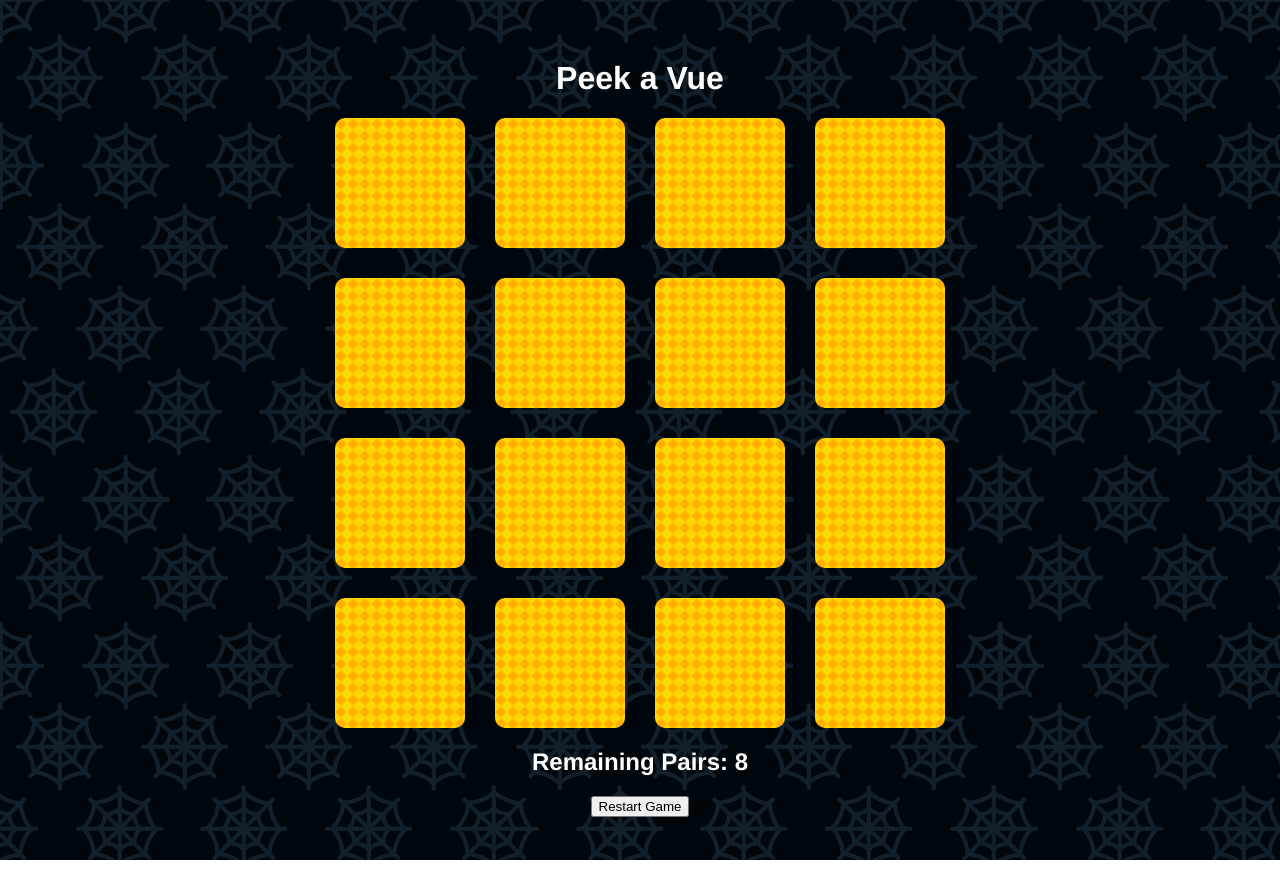
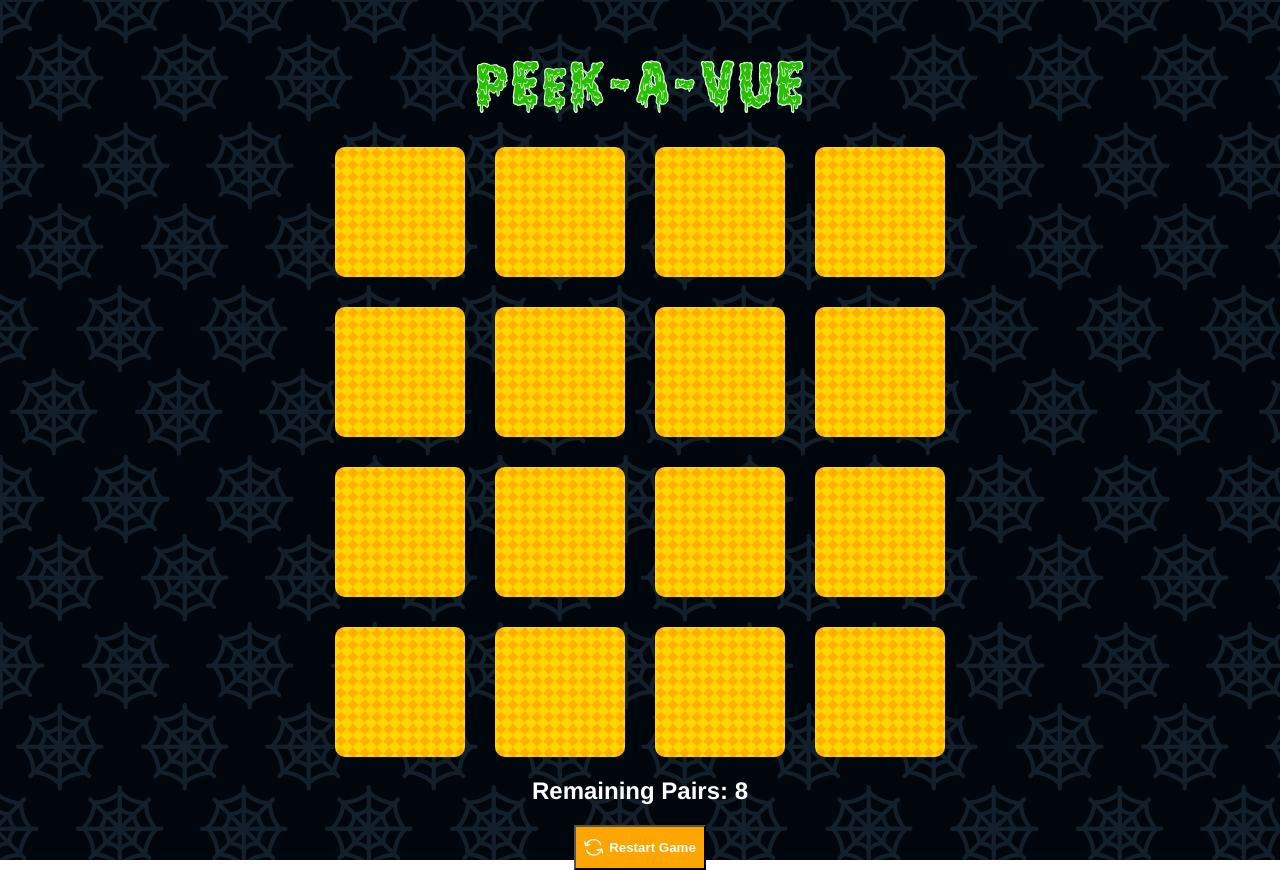
Before and after one commit to albertoaa/peek-a-vue, a Vue app: page / in a window 1280 px wide. Built offline with nearby package versions, Linux system fonts and the light colour scheme.

Commit message:
feat: add restart and title button styles

```diff
--- a/src/App.vue
+++ b/src/App.vue
@@ -1,5 +1,6 @@
 <template>
-  <h1>Peek a Vue</h1>
+  <h1 class="sr-only">Peek-a-Vue</h1>
+  <img src="/images/peek-a-vue-title.png" alt="peek-a-vue-title" class="title" />
   <section class="game-board">
     <Card
       v-for="card in cardList"
@@ -12,7 +13,7 @@
     />
   </section>
   <h2>{{ status }}</h2>
-  <button @click="restartGame">Restart Game</button>
+  <button @click="restartGame" class="button"><img src="/images/restart.svg" alt="Restart Icon" />Restart Game</button>
 </template>
 
 <script>
@@ -72,11 +73,12 @@
     };
 
     const restartGame = () => {
+      shuffleCards();
       cardList.value = cardList.value.map((card, index) => {
         return {
           ...card,
           position: index,
-          visible: true,
+          visible: false,
           matched: false,
         };
       });
@@ -155,4 +157,35 @@
   grid-column-gap: 30px;
   grid-row-gap: 30px;
 }
+
+.button {
+  background-color: orange;
+  color: white;
+  padding: 0.75rem 0.5rem;
+  display: flex;
+  align-items: center;
+  justify-content: center;
+  margin: 0 auto;
+  font-weight: bold;
+}
+
+.button img {
+  padding-right: 5px;
+}
+
+.sr-only {
+  position: absolute;
+  width: 1px;
+  height: 1px;
+  padding: 0;
+  margin: -1px;
+  overflow: hidden;
+  clip: rect(0, 0, 0, 0);
+  white-space: nowrap;
+  border: 0;
+}
+
+.title {
+  margin-bottom: 30px;
+}
 </style>
```
